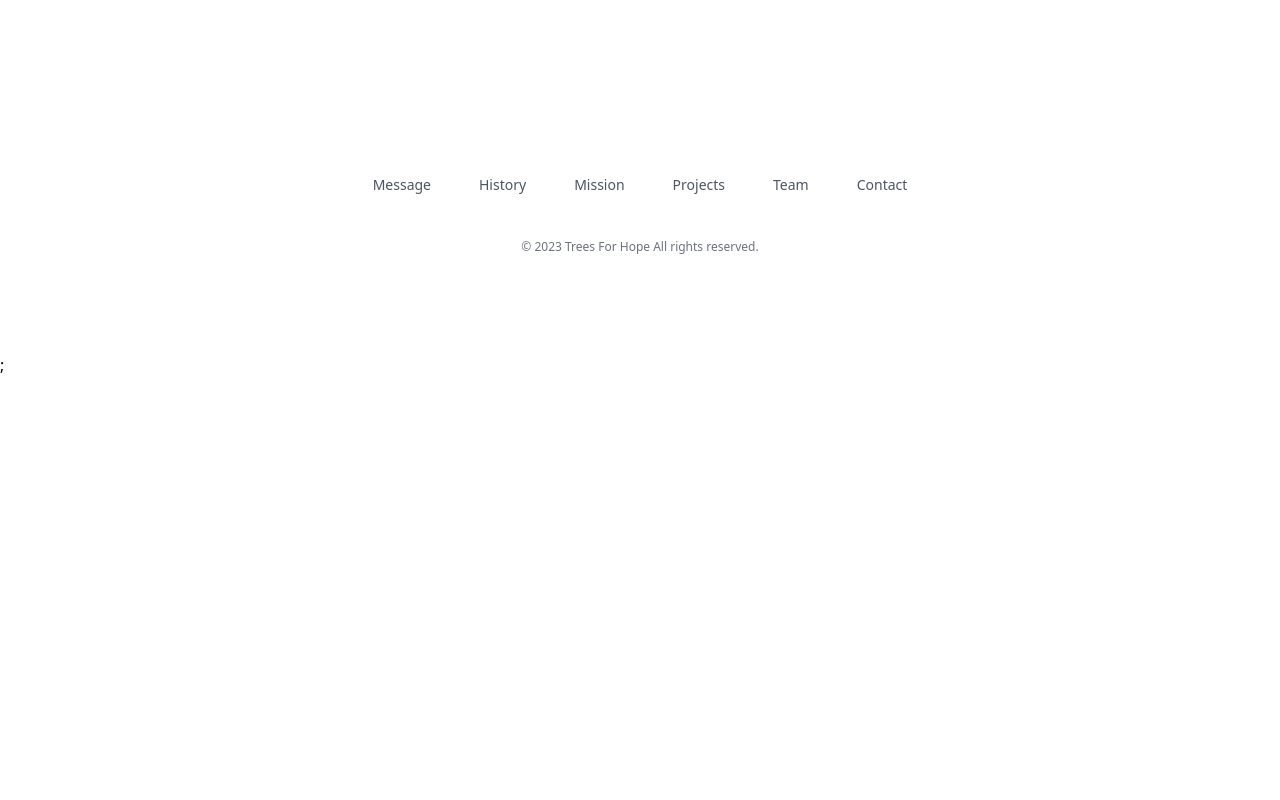
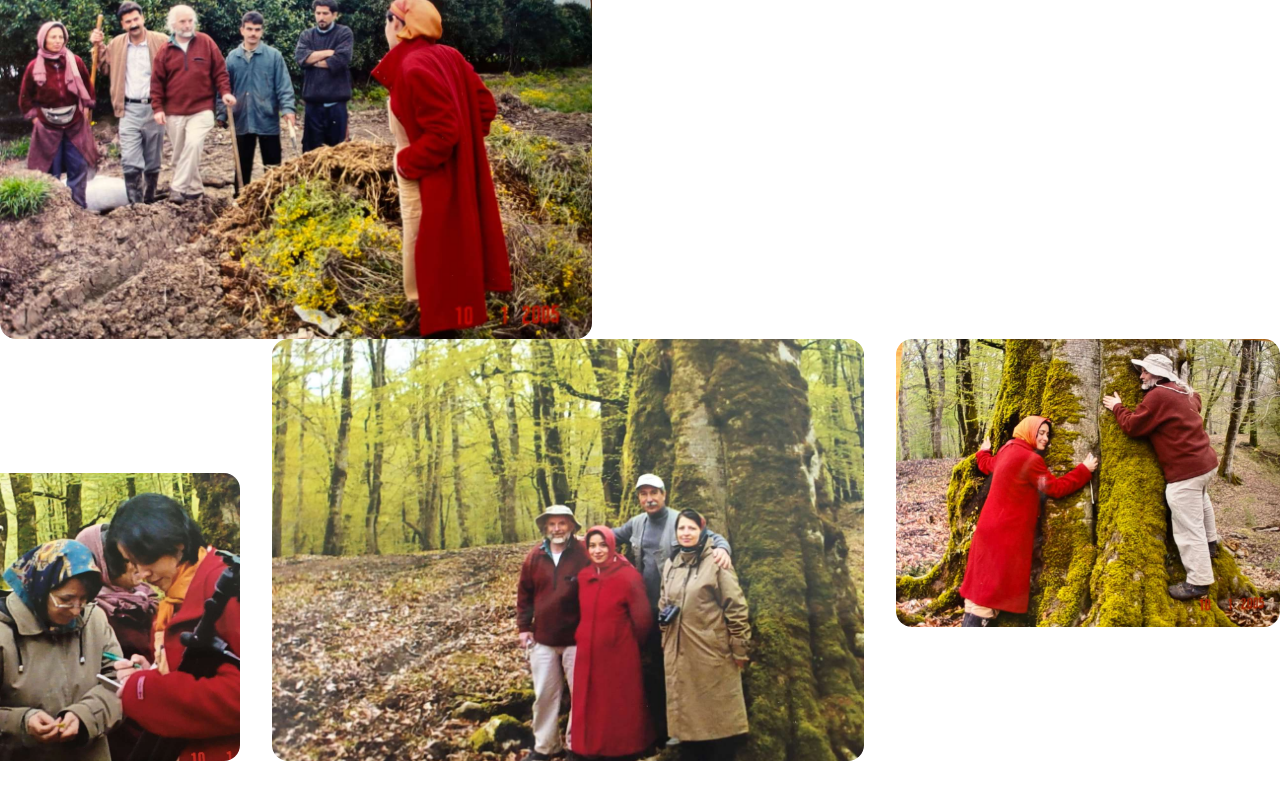
Before and after one commit to nirdoshyaqin/trees_for_hope, a Next.js app: page /history in a window 1280 px wide. Shown: the part 2134-2934 px from the top of the page. Before the commit the page ends 2511 px from the top, so only its background shows below. Built offline with nearby package versions, Linux system fonts and the light colour scheme.

Commit message:
About the teamの説明テキストの編集

```diff
--- a/pages/history.js
+++ b/pages/history.js
@@ -151,6 +151,22 @@ export default function Message() {
               ))}
             </div>
           </div>
+          <div className="flex flex-wrap items-start justify-end gap-6 sm:gap-8 lg:contents">
+            <div className="w-0 flex-auto lg:ml-auto lg:w-auto lg:flex-none lg:self-end">
+              <img src="/history/history_01.jpg" alt="" className="aspect-[7/5] w-[37rem] max-w-none rounded-2xl bg-gray-50 object-cover" />
+            </div>
+            <div className="contents lg:col-span-2 lg:col-end-2 lg:ml-auto lg:flex lg:w-[37rem] lg:items-start lg:justify-end lg:gap-x-8">
+              <div className="order-first flex w-64 flex-none justify-end self-end lg:w-auto">
+                <img src="/history/history_05.jpg" alt="" className="aspect-[4/3] w-[24rem] max-w-none flex-none rounded-2xl bg-gray-50 object-cover" />
+              </div>
+              <div className="flex w-96 flex-auto justify-end lg:w-auto lg:flex-none">
+                <img src="/history/history_03.jpg" alt="" className="aspect-[7/5] w-[37rem] max-w-none flex-none rounded-2xl bg-gray-50 object-cover" />
+              </div>
+              <div className="hidden sm:block sm:w-0 sm:flex-auto lg:w-auto lg:flex-none">
+                <img src="/history/history_02.jpg" alt="" className="aspect-[4/3] w-[24rem] max-w-none rounded-2xl bg-gray-50 object-cover" />
+              </div>
+            </div>
+          </div>
         </main>
 
         {/* Footer */}
--- a/pages/team.js
+++ b/pages/team.js
@@ -114,7 +114,7 @@ export default function Team() {
             <div className="mx-auto grid max-w-7xl grid-cols-1 gap-x-8 gap-y-20 px-6 lg:px-8 xl:grid-cols-5">
               <div className="max-w-2xl xl:col-span-2">
                 <h2 className="text-3xl font-bold tracking-tight text-gray-900 sm:text-4xl">About the team</h2>
-                <p className="mt-6 text-lg leading-8 text-gray-600">We’re a dynamic group of individuals who are passionate about what we do and dedicated to delivering the best results for our clients.</p>
+                <p className="mt-6 text-lg leading-8 text-gray-600">We are a diverse team, coming from backgrounds of rewilding, holistic science, water and communities, psychology, and social sciences. The combination of our expertise and passion to serve the purposes and missions of Trees for Hope makes a potent group to deliver our work.</p>
               </div>
               <ul role="list" className="-mt-12 space-y-12 divide-y divide-gray-200 xl:col-span-3">
                 {people.map(person => (
```
